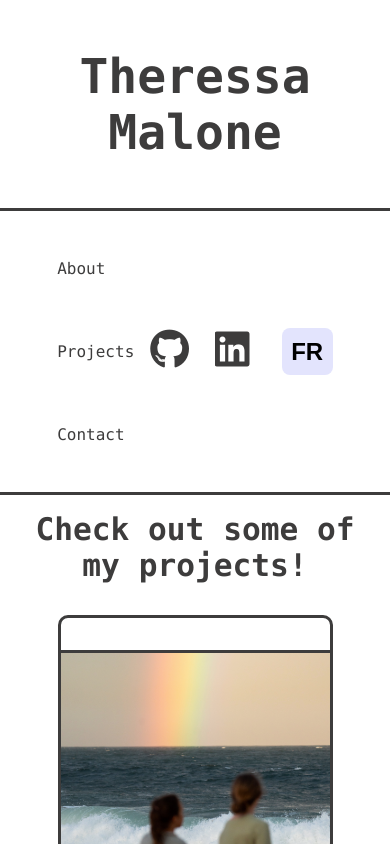
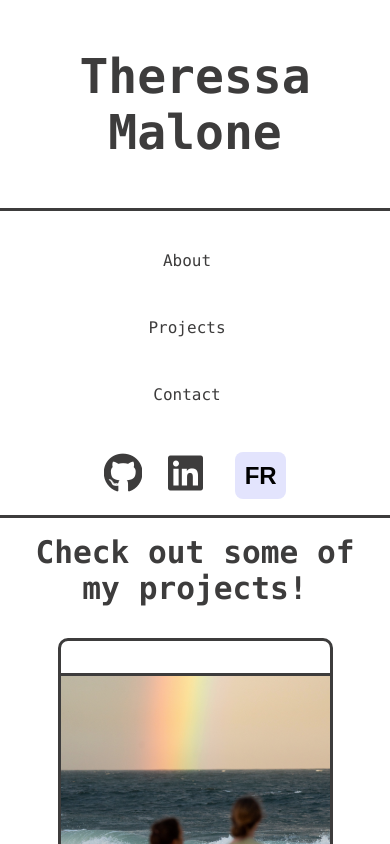
Before and after one commit to tssa017/portfolio, a React (Create React App) app: page /projects in a window 390 px wide. Shown: the top 844 px of the page. Built offline with nearby package versions, Linux system fonts and the light colour scheme; a web font is replaced by a local one.

Commit message:
:iphone: responsive header

```diff
--- a/src/components/language/language.scss
+++ b/src/components/language/language.scss
@@ -1,7 +1,7 @@
 // This page contains site-wide responsive Sass language styles
 .language {
     display: flex;
-    flex-direction: row;
+    flex-direction: column;
     justify-content: center;
     align-items: center;
     padding: 1rem 2rem;
@@ -18,9 +18,11 @@
 
 .nav {
     display: flex;
+    padding-bottom: 1.5rem;
 
     li {
-        padding: 2rem 0;
+        padding: 1.5rem 0;
+        text-align: center;
         margin-right: 1rem;
         font-size: 1rem;
     }
@@ -33,21 +35,19 @@
 
     &-link {
         font-size: 2.5rem;
-
-        &:hover {
-            color: $colorTertiary;
-            transition: 250ms;
-        }
     }
 }
 
 // Tablet and PC styles
 @media screen and (min-width: 768px) {
     .language {
+        flex-direction: row;
         justify-content: space-between;
     }
 
     .nav {
+        padding-bottom: 0;
+
         li {
             padding: 0 2rem;
             display: inline-block;
```
